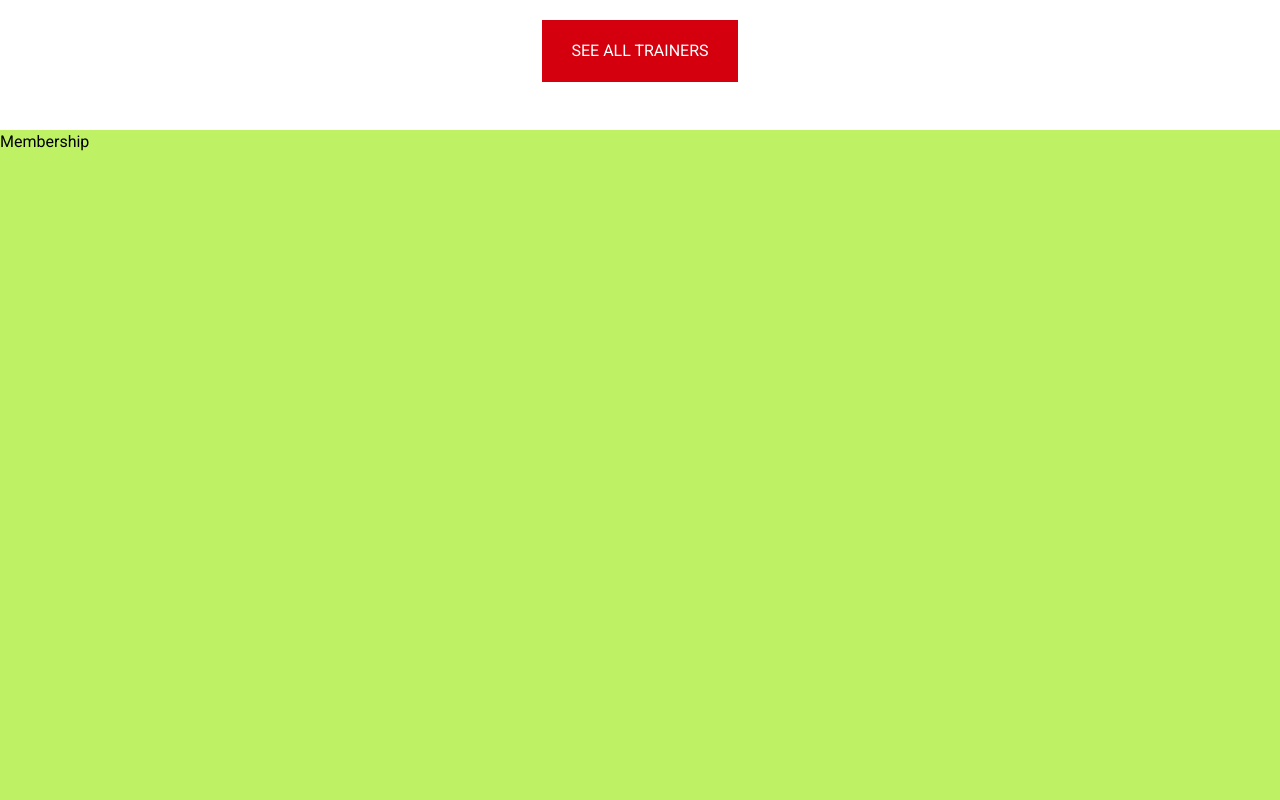
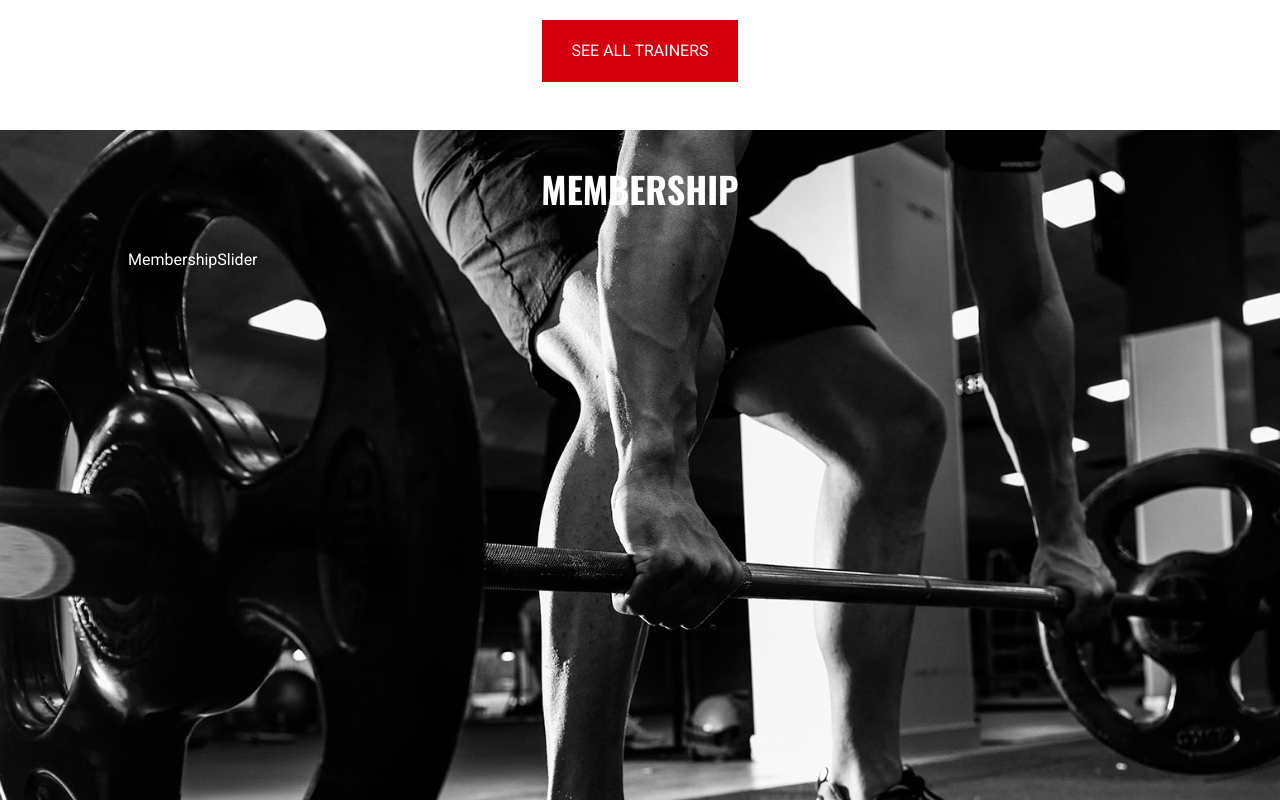
Before and after one commit to Quincy-Fer/fit-physique, a Next.js app: page / in a window 1280 px wide. Shown: the part 4180-4980 px from the top of the page. Built offline with nearby package versions, Linux system fonts and the light colour scheme.

Commit message:
Create New component, add imports , basic styling for h2 and section tag

```diff
--- a/components/Membership.tsx
+++ b/components/Membership.tsx
@@ -1,5 +1,23 @@
+"use client";
+
+import { motion } from "framer-motion";
+import { fadeIn } from "@/lib/variants";
+import MembershipSlider from "./MembershipSlider";
+
 const Membership = () => {
-  return <section className="h-screen bg-lime-300" id='prices'>Membership</section>;
+  return (
+    <section
+      className="py-8 xl:py-0 lg:h-[95vh] bg-membership bg-cover bg-center relative"
+      id="prices"
+    >
+      <div className="container mx-auto px-0 text-white h-full flex flex-col xl:pt-24 relative z-20">
+        <h2 className="h2 text-white text-center mb-8 ">Membership</h2>
+        <div>
+          <MembershipSlider />
+        </div>
+      </div>
+    </section>
+  );
 };
 
 export default Membership;
--- /dev/null
+++ b/components/MembershipSlider.tsx
@@ -0,0 +1,9 @@
+
+
+const MembershipSlider = () => {
+  return (
+    <div>MembershipSlider</div>
+  )
+}
+
+export default MembershipSlider
```
